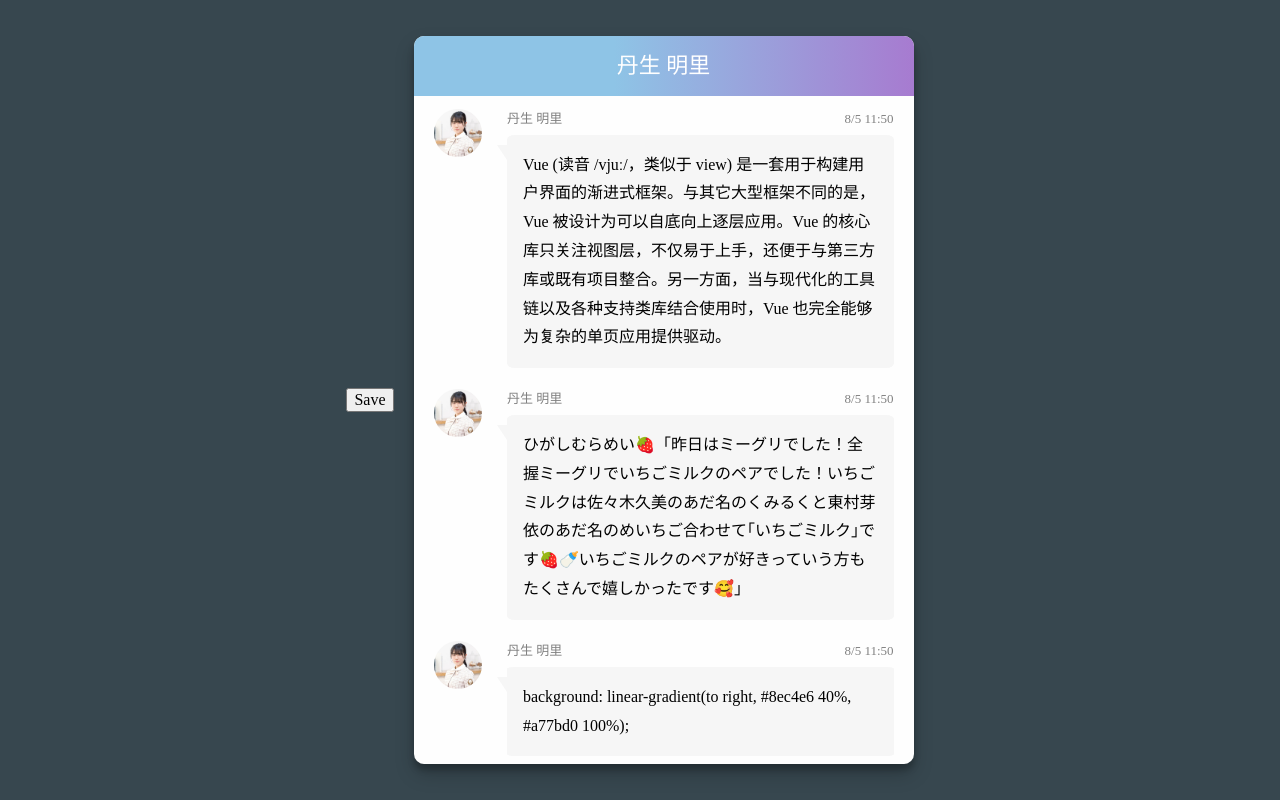
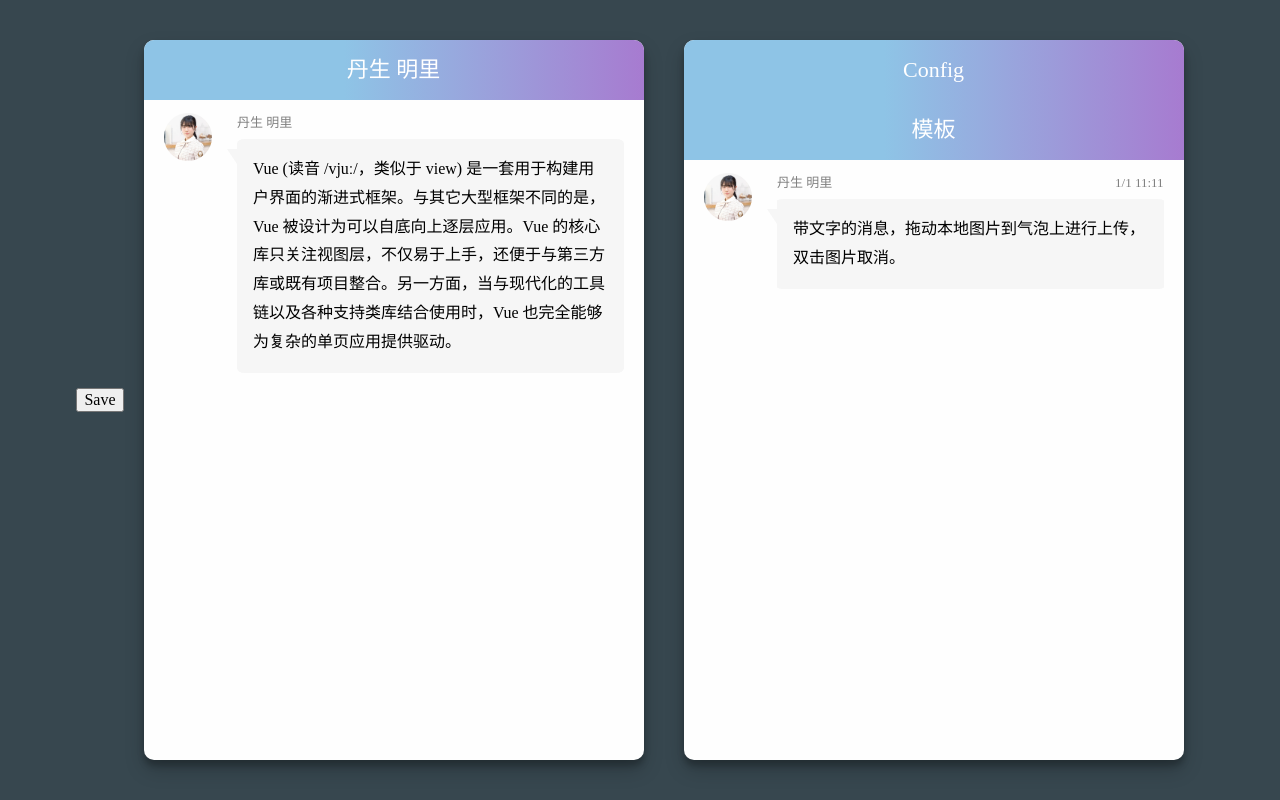
Before and after one commit to JuzLEthE/sakamichi-generator, a Vue app: page /#/ in a window 1280 px wide. Built offline with nearby package versions, Linux system fonts and the light colour scheme.

Commit message:
some changes

```diff
--- a/src/views/Home.vue
+++ b/src/views/Home.vue
@@ -5,27 +5,34 @@
       class="container"
       ref="imageWrapper"
     >
-      <div class="talk-header">丹生 明里</div>
+      <div
+        class="talk-header"
+        v-text="member"
+      ></div>
       <draggable
-        v-model="myArray"
-        chosenClass="chosen"
+        v-model="msgs"
         forceFallback="true"
-        group="people"
         animation="500"
-        @start="onStart"
-        @end="onEnd"
+        group="msgs"
+        style="flex:auto"
       >
         <transition-group>
           <div
             class="talk-item"
-            v-for="element in myArray"
-            :key="element.id"
+            v-for="item in msgs"
+            :key="item.id"
           >
             <div class="talk-avatar"></div>
             <div class="talk-msg">
               <div class="msg-info">
-                <div class="msg-member">丹生 明里</div>
-                <div class="msg-time">8/5 11:50</div>
+                <div
+                  class="msg-member"
+                  v-text="member"
+                ></div>
+                <div
+                  class="msg-time"
+                  v-text="item.time"
+                ></div>
               </div>
               <div
                 class="msg-bubble"
@@ -39,7 +46,48 @@
                 <div
                   class="talktext"
                   contenteditable="true"
-                  v-text="element.name"
+                  v-text="item.content"
+                  v-if="!item.onlyImg"
+                >
+                </div>
+              </div>
+            </div>
+          </div>
+        </transition-group>
+      </draggable>
+    </div>
+    <div class="config">
+      <div class="talk-header">Config</div>
+
+      <div class="config-header">模板</div>
+      <draggable
+        v-model="templates"
+        forceFallback="true"
+        animation="500"
+        :options="{group:{name: 'msgs',pull:'clone',put:false},sort: true}"
+      >
+        <transition-group>
+          <div
+            class="talk-item"
+            v-for="(item) in templates"
+            :key="item.id"
+          >
+            <div class="talk-avatar"></div>
+            <div class="talk-msg">
+              <div class="msg-info">
+                <div
+                  class="msg-member"
+                  v-text="member"
+                ></div>
+                <div
+                  class="msg-time"
+                  v-text="item.time"
+                ></div>
+              </div>
+              <div class="msg-bubble">
+                <div
+                  class="talktext"
+                  v-text="item.content"
                 >
                 </div>
               </div>
@@ -63,38 +111,36 @@ export default {
   },
   data () {
     return {
-      drag: false,
-      // 定义要被拖拽对象的数组
-      myArray: [
+      // 名字
+      member: "丹生 明里",
+      // 头像
+      avatar: "",
+      // 消息
+      msgs: [
         {
-          people: "cn1",
-          id: 1,
-          name: "Vue (读音 /vjuː/，类似于 view) 是一套用于构建用户界面的渐进式框架。与其它大型框架不同的是，Vue 被设计为可以自底向上逐层应用。Vue 的核心库只关注视图层，不仅易于上手，还便于与第三方库或既有项目整合。另一方面，当与现代化的工具链以及各种支持类库结合使用时，Vue 也完全能够为复杂的单页应用提供驱动。",
-        },
-        {
-          people: "cn",
-          id: 2,
-          name: "ひがしむらめい🍓「昨日はミーグリでした！全握ミーグリでいちごミルクのペアでした！いちごミルクは佐々木久美のあだ名のくみるくと東村芽依のあだ名のめいちご合わせて｢いちごミルク｣です🍓🍼いちごミルクのペアが好きっていう方もたくさんで嬉しかったです🥰」 ",
-        },
-        {
-          people: "cn3",
-          id: 3,
-          name: "background: linear-gradient(to right, #8ec4e6 40%, #a77bd0 100%);",
+          // 时间
+          time: "",
+          // 内容
+          content: "Vue (读音 /vjuː/，类似于 view) 是一套用于构建用户界面的渐进式框架。与其它大型框架不同的是，Vue 被设计为可以自底向上逐层应用。Vue 的核心库只关注视图层，不仅易于上手，还便于与第三方库或既有项目整合。另一方面，当与现代化的工具链以及各种支持类库结合使用时，Vue 也完全能够为复杂的单页应用提供驱动。",
+          id: 0,
         },
       ],
+      templates: [
+        {
+          // 时间
+          time: "1/1 11:11",
+          // 内容
+          content: "带文字的消息，拖动本地图片到气泡上进行上传，双击图片取消。",
+          // id
+          id: 1,
+          onlyImg: true
+        },
+      ]
     };
   },
   methods: {
-    // 开始拖拽事件
-    onStart () {
-      this.drag = true;
-    },
-    // 拖拽结束事件
-    onEnd () {
-      console.log(this.myArray)
-      this.drag = false;
-    },
     addImage (e) {
+      console.log("active")
       e.stopPropagation()
       e.preventDefault()
       let fileData = e.dataTransfer.files[0]
@@ -128,22 +174,20 @@ export default {
     },
 
     fileDownload (downloadUrl) {
-      let aLink = document.createElement("a");
-      aLink.style.display = "none";
-      aLink.href = downloadUrl;
-      aLink.download = "msg.png";
+      let aLink = document.createElement("a")
+      aLink.style.display = "none"
+      aLink.href = downloadUrl
+      aLink.download = "msg.png"
       // 触发点击-然后移除
-      document.body.appendChild(aLink);
-      aLink.click();
-      document.body.removeChild(aLink);
-    },
+      document.body.appendChild(aLink)
+      aLink.click()
+      document.body.removeChild(aLink)
+    }
   },
 };
 </script>
 
 <style scoped>
-/* container */
-
 #home {
   background: #37474f;
   display: flex;
@@ -152,7 +196,23 @@ export default {
   margin: 0;
   min-height: 100vh;
 }
+.drag-content {
+  min-height: 200px;
+}
 .container {
+  margin: 20px;
+  width: 500px;
+  min-width: 500px;
+  min-height: 90vh;
+  background-color: #fefefe;
+  border-radius: 10px;
+  display: flex;
+  justify-content: flex-start;
+  flex-direction: column;
+  position: relative;
+  box-shadow: 0 10px 20px rgba(0, 0, 0, 0.19), 0 6px 6px rgba(0, 0, 0, 0.23);
+}
+.config {
   margin: 20px;
   width: 500px;
   min-width: 500px;
@@ -170,6 +230,16 @@ export default {
   height: 60px;
   background: linear-gradient(to right, #8ec4e6 40%, #a77bd0 100%);
   border-radius: 10px 10px 0px 0px;
+  font-family: "Fira Code";
+  font-size: 22px;
+  color: white;
+  text-align: center;
+  line-height: 60px;
+}
+.config-header {
+  width: inherit;
+  height: 60px;
+  background: linear-gradient(to right, #8ec4e6 40%, #a77bd0 100%);
   font-family: "Fira Code";
   font-size: 22px;
   color: white;
@@ -224,6 +294,7 @@ export default {
   font-size: 1em;
   border-radius: 2%;
   text-align: center;
+  min-height: 70px;
 }
 .msg-bubble:after {
   content: " ";
```
